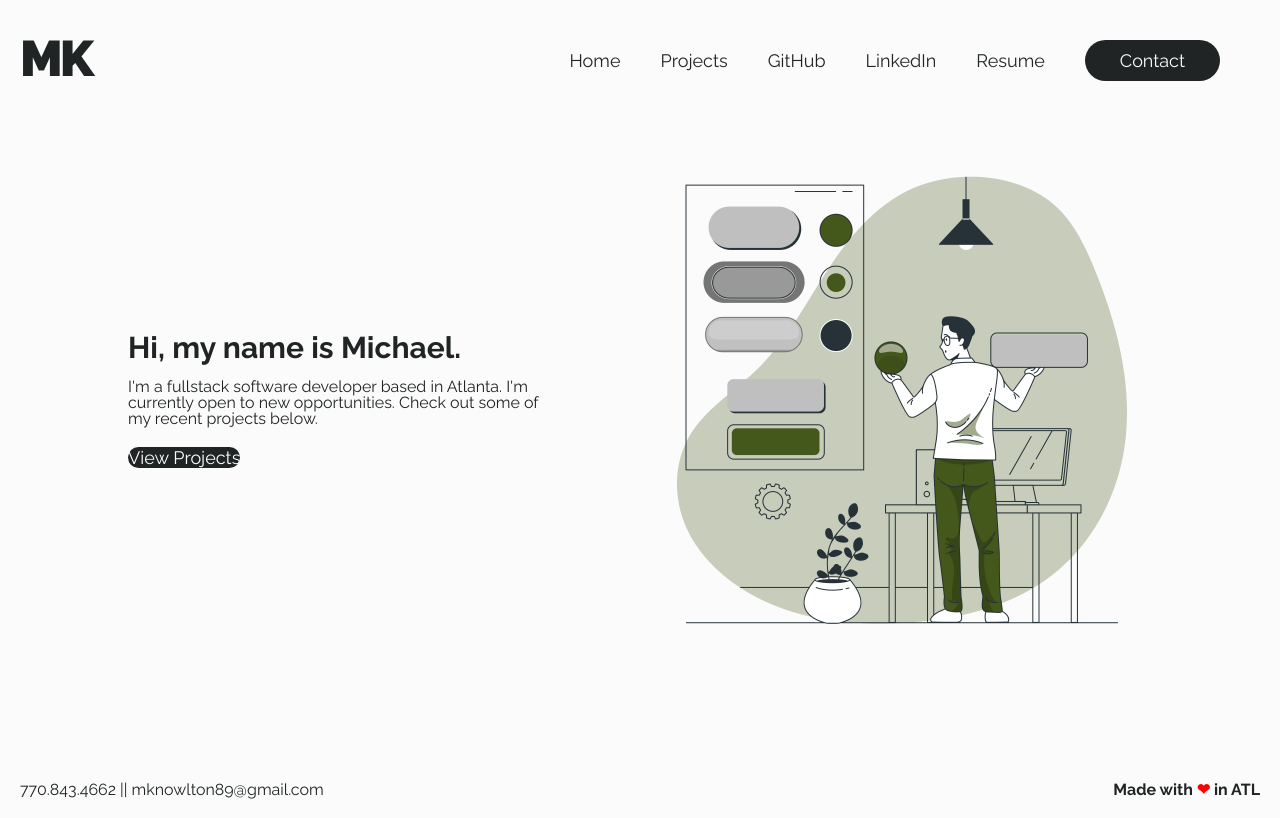
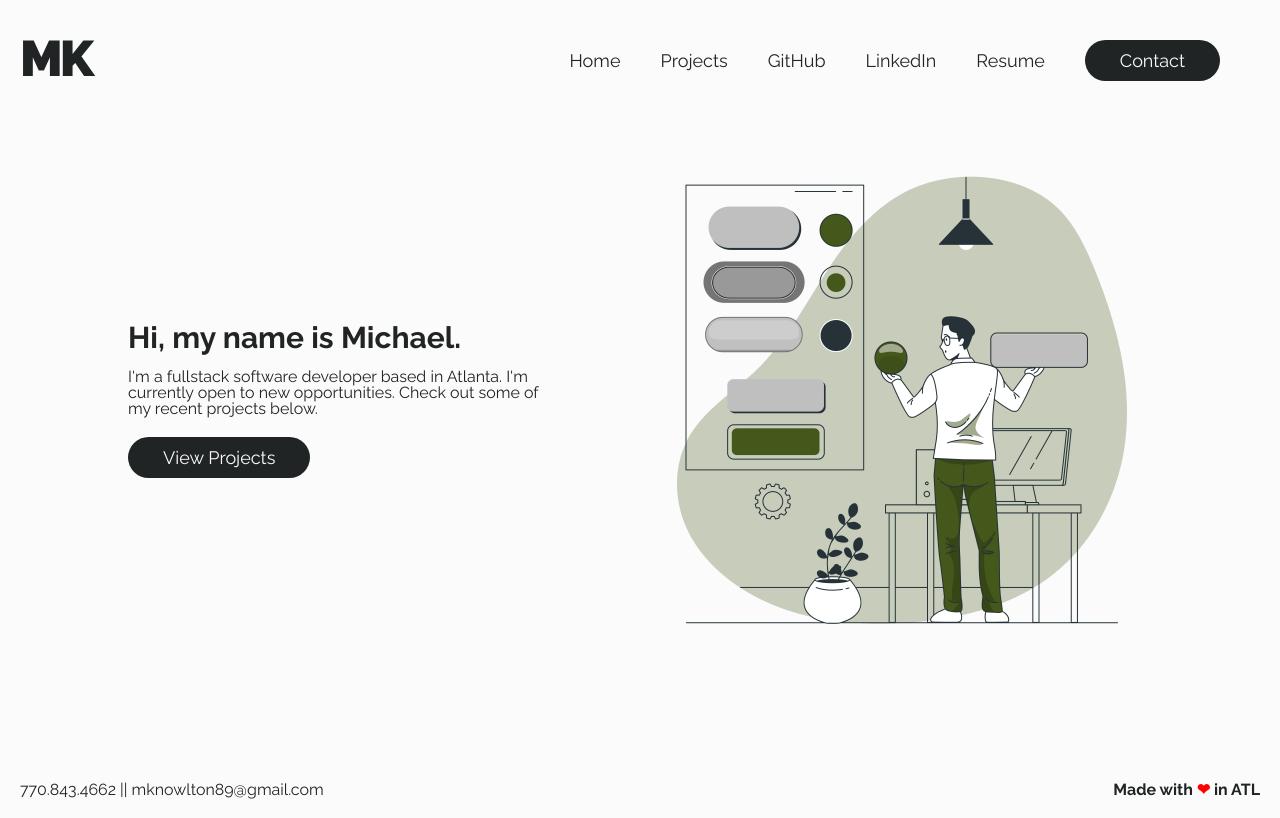
Before and after one commit to mknowlton89/react-portfolio, a React (Create React App) app: page / in a window 1280 px wide. Built offline with nearby package versions, Linux system fonts and the light colour scheme.

Commit message:
Removed a hover state for buttons and updated the hero button padding

```diff
--- a/src/components/hero/hero.js
+++ b/src/components/hero/hero.js
@@ -11,7 +11,7 @@ export function Hero() {
                 <p>I'm a fullstack software developer based in Atlanta. I'm currently open to new opportunities. Check
                     out some of my recent projects below.</p>
                 <Link to="/projects">
-                    <button className="btn">
+                    <button className="btn view-projects">
                         View Projects
                     </button>
                 </Link>
--- a/src/components/hero/styles.css
+++ b/src/components/hero/styles.css
@@ -30,6 +30,10 @@ button {
 .hero h1 {
     font-size: 30px;
     padding-bottom: 1rem;
+}
+
+.view-projects {
+    padding: 10px 35px;
 }
 
 @media only screen and (max-width: 1200px) {
--- a/src/components/top-nav/styles.css
+++ b/src/components/top-nav/styles.css
@@ -54,8 +54,8 @@ header h1 {
 
 button:hover {
     cursor: pointer;
-    opacity: 80%;
-    transition: 500ms;
+    /* opacity: 80%; */
+    /* transition: 500ms; */
 }
 
 button:focus {
@@ -80,7 +80,7 @@ a:hover {
     padding-left: 20%;
     padding-right: 20%;
     padding-bottom: 8%;
-    transition: 0.4s;
+    transition: 0.3s;
 }
 
 .mobile-nav.is-active {
@@ -120,7 +120,7 @@ a:hover {
     height: 5px;
     background-color: black;
     margin: 6px 0px;
-    transition: 0.4s;
+    transition: 0.3s;
 }
 
 .hamburger.is-active::before {
```
